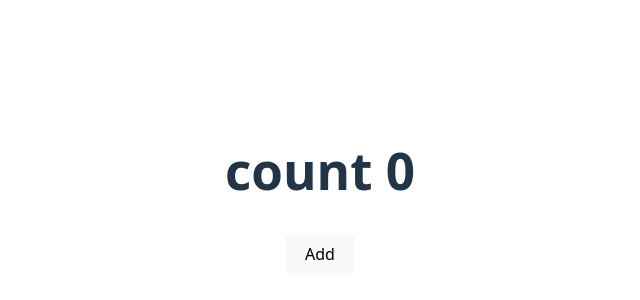
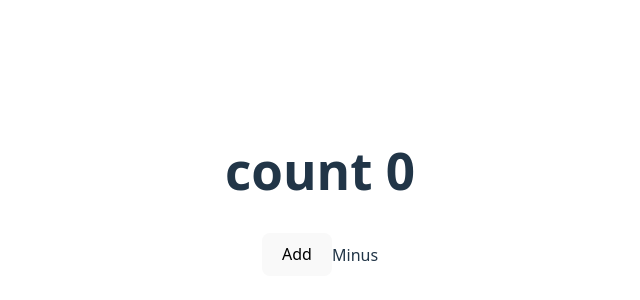
Before and after one commit to Rish809/weather-app, a React (Vite) app: page / in a window 1280 px wide. Shown: the part 208-508 px from the top of the page, without its empty margins (320-960 px from the left). Built offline with nearby package versions, Linux system fonts and the light colour scheme.

Commit message:
feature2 added

```diff
--- a/src/App.jsx
+++ b/src/App.jsx
@@ -11,6 +11,11 @@ function App() {
       setvalue(value + 1);
     }
    } >Add</button>
+   <button2 onClick={
+        ()=>{
+          setvalue(value - 1);
+        }
+      }>Minus</button2>
    </>
   )
 }
```
